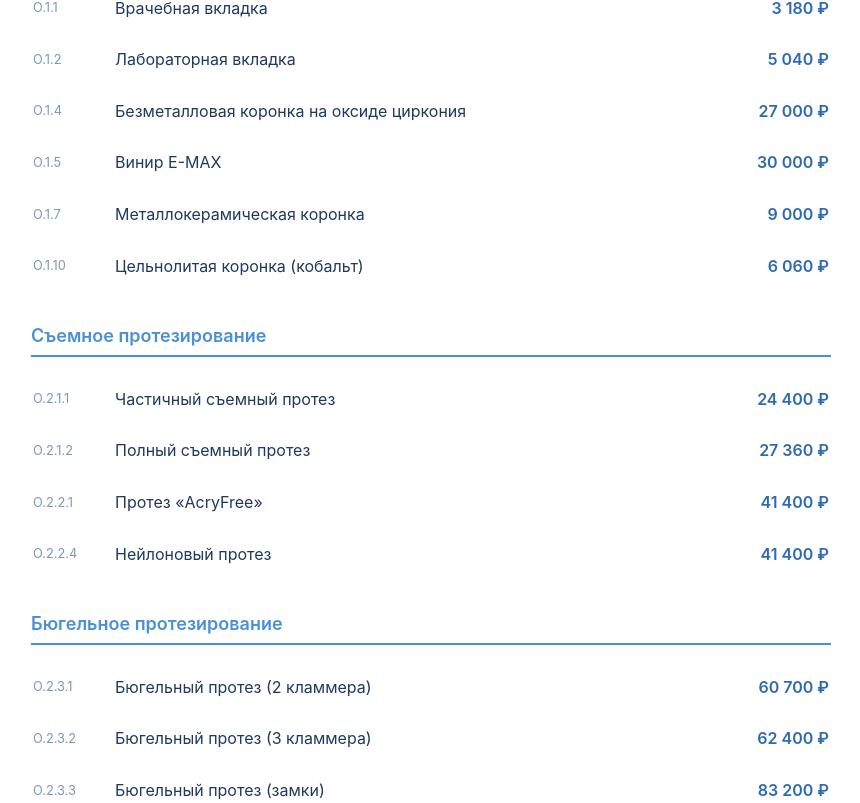
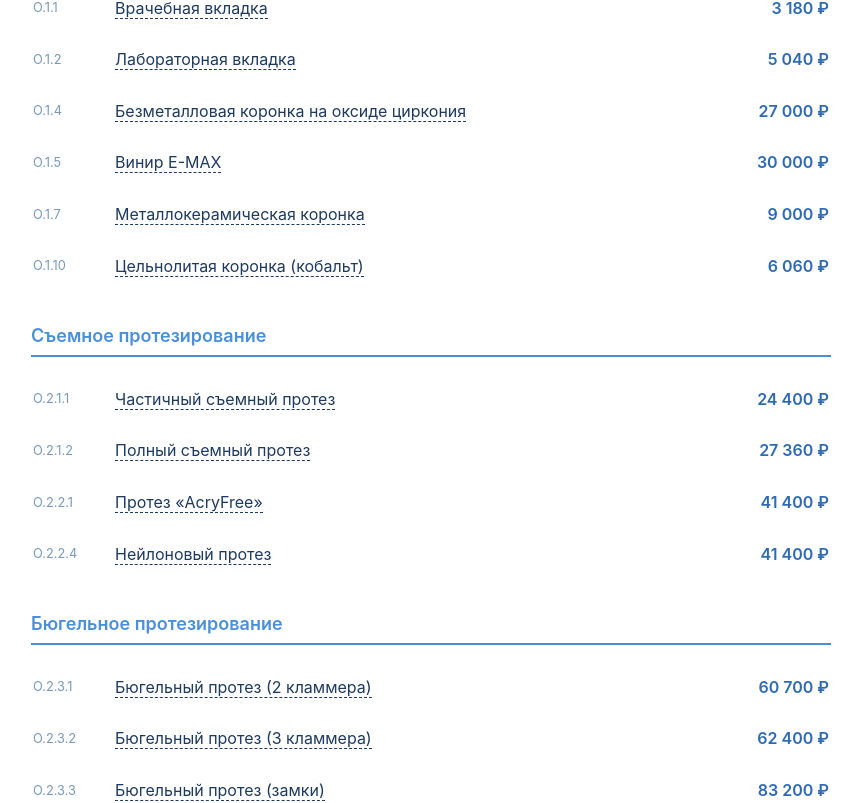
Before and after one commit to vpcea2s1r/nikitina-ortoped, a Next.js app: page / in a window 1280 px wide. Shown: the part 1298-2101 px from the top of the page, without its empty margins (209-1069 px from the left). Built offline with nearby package versions, Linux system fonts and the light colour scheme.

Commit message:
Добавить ссылки на прайс-листе

```diff
--- a/app/page.tsx
+++ b/app/page.tsx
@@ -10,29 +10,29 @@ const PRICE_LIST = [
   {
     category: "Несъемное протезирование",
     items: [
-      { code: "О.1.1", name: "Врачебная вкладка", price: "3 180 ₽" },
-      { code: "О.1.2", name: "Лабораторная вкладка", price: "5 040 ₽" },
-      { code: "О.1.4", name: "Безметалловая коронка на оксиде циркония", price: "27 000 ₽" },
-      { code: "О.1.5", name: "Винир E-MAX", price: "30 000 ₽" },
-      { code: "О.1.7", name: "Металлокерамическая коронка", price: "9 000 ₽" },
-      { code: "О.1.10", name: "Цельнолитая коронка (кобальт)", price: "6 060 ₽" },
+      { code: "О.1.1", name: "Врачебная вкладка", price: "3 180 ₽", link: "/services/vradecheskaya-vkladka" },
+      { code: "О.1.2", name: "Лабораторная вкладка", price: "5 040 ₽", link: "/services/laboratornaya-vkladka" },
+      { code: "О.1.4", name: "Безметалловая коронка на оксиде циркония", price: "27 000 ₽", link: "/services/cirkonievaya-koronka" },
+      { code: "О.1.5", name: "Винир E-MAX", price: "30 000 ₽", link: "/services/viniry-emaks" },
+      { code: "О.1.7", name: "Металлокерамическая коронка", price: "9 000 ₽", link: "/services/metallokeramicheskaya-koronka" },
+      { code: "О.1.10", name: "Цельнолитая коронка (кобальт)", price: "6 060 ₽", link: "/services/celnolitaya-koronka" },
     ]
   },
   {
     category: "Съемное протезирование",
     items: [
-      { code: "О.2.1.1", name: "Частичный съемный протез", price: "24 400 ₽" },
-      { code: "О.2.1.2", name: "Полный съемный протез", price: "27 360 ₽" },
-      { code: "О.2.2.1", name: "Протез «AcryFree»", price: "41 400 ₽" },
-      { code: "О.2.2.4", name: "Нейлоновый протез", price: "41 400 ₽" },
+      { code: "О.2.1.1", name: "Частичный съемный протез", price: "24 400 ₽", link: "/services/chastichny-sjemny-protez" },
+      { code: "О.2.1.2", name: "Полный съемный протез", price: "27 360 ₽", link: "/services/polny-sjemny-protez" },
+      { code: "О.2.2.1", name: "Протез «AcryFree»", price: "41 400 ₽", link: "/services/acryfree" },
+      { code: "О.2.2.4", name: "Нейлоновый протез", price: "41 400 ₽", link: "/services/nejlonovyj-protez" },
     ]
   },
   {
     category: "Бюгельное протезирование",
     items: [
-      { code: "О.2.3.1", name: "Бюгельный протез (2 кламмера)", price: "60 700 ₽" },
-      { code: "О.2.3.2", name: "Бюгельный протез (3 кламмера)", price: "62 400 ₽" },
-      { code: "О.2.3.3", name: "Бюгельный протез (замки)", price: "83 200 ₽" },
+      { code: "О.2.3.1", name: "Бюгельный протез (2 кламмера)", price: "60 700 ₽", link: "/services/byugelnyj-klammery" },
+      { code: "О.2.3.2", name: "Бюгельный протез (3 кламмера)", price: "62 400 ₽", link: "/services/byugelnyj-klammery" },
+      { code: "О.2.3.3", name: "Бюгельный протез (замки)", price: "83 200 ₽", link: "/services/byugelnyj-zamki" },
     ]
   },
 ];
@@ -177,7 +177,9 @@ export default function Home() {
                     {section.items.map((item) => (
                       <tr key={item.code}>
                         <td className="code">{item.code}</td>
-                        <td className="name">{item.name}</td>
+                        <td className="name">
+                          <a href={item.link} style={{ color: '#1E3A5F', textDecoration: 'none', borderBottom: '1px dashed #1E3A5F' }}>{item.name}</a>
+                        </td>
                         <td className="price">{item.price}</td>
                       </tr>
                     ))}
```
